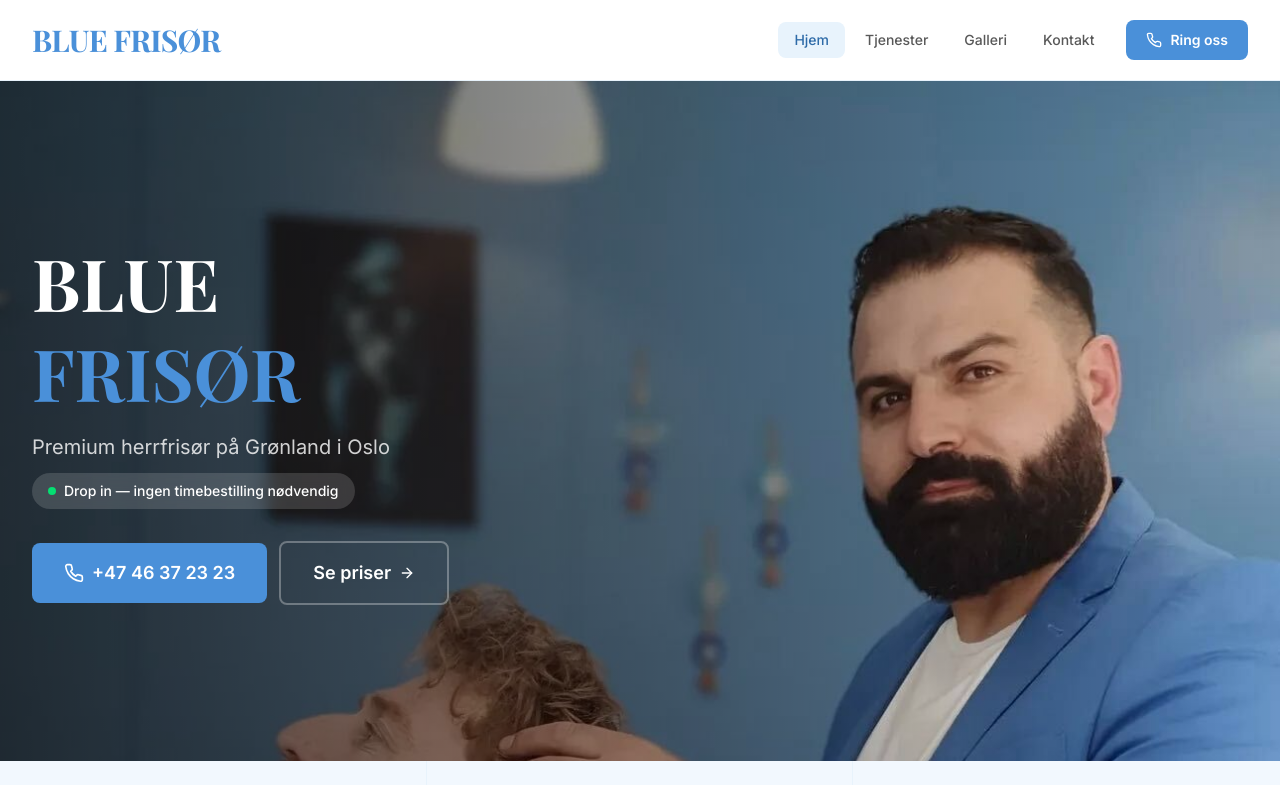
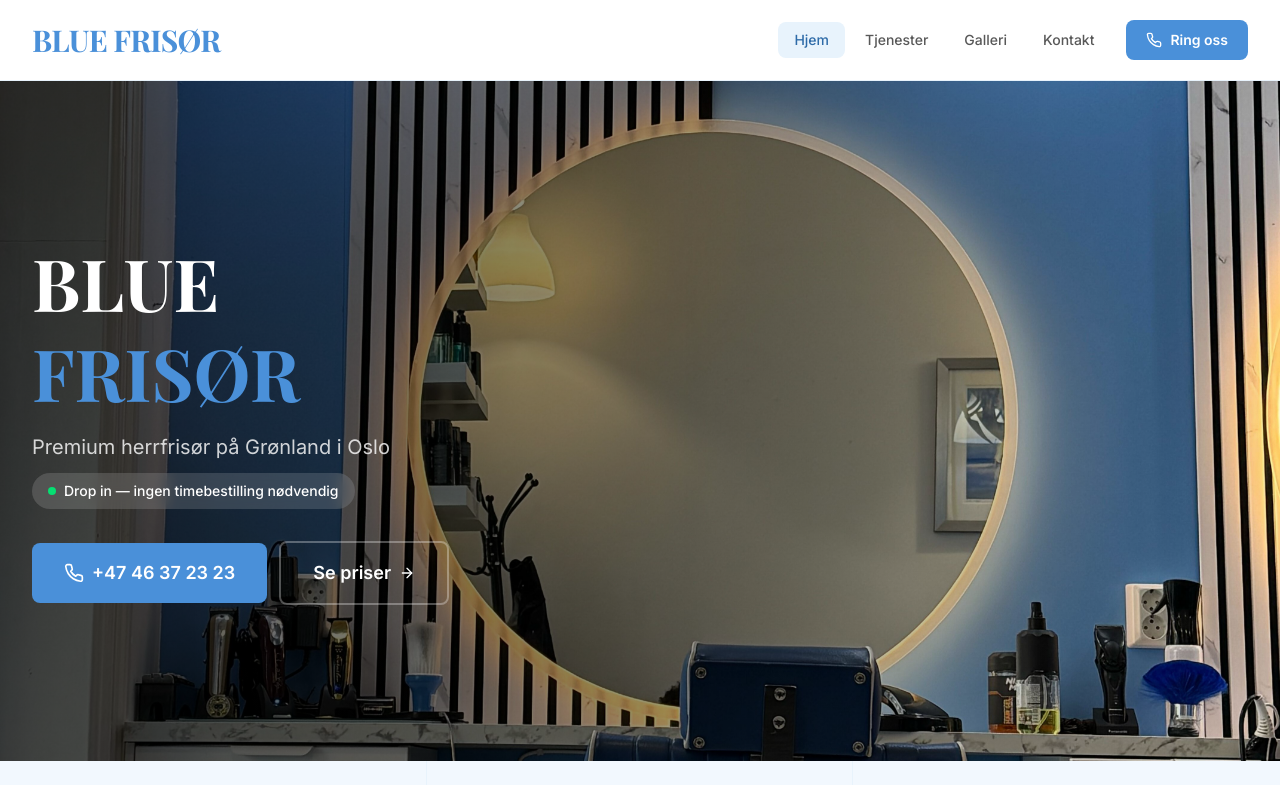
Before and after one commit to GitDABA/bk-bluefrisor, a Next.js app: page / in a window 1280 px wide. Shown: the top 785 px of the page. Built offline with nearby package versions, Linux system fonts and the light colour scheme.

Commit message:
hero: swap desktop image to interior_3

```diff
--- a/src/app/page.tsx
+++ b/src/app/page.tsx
@@ -17,14 +17,14 @@ export default function HomePage() {
     <>
       {/* ═══════════════════════════════════════════ HERO ═══════════════════════════════════════════ */}
       <section className="relative overflow-hidden bg-[var(--black)]" aria-label="Hero">
-        {/* Desktop hero: barber_action_1 — the powerful direct gaze */}
+        {/* Desktop hero: interior_3 — intimate single station */}
         <div className="hidden md:block">
           <div className="relative h-[85vh] min-h-[600px]">
             <Image
-              src="/images/barber_action_1.jpg"
-              alt="Frisør hos Blue Frisør styler en kundes hår"
+              src="/images/interior_3.jpg"
+              alt="Frisørstol med belyst speil hos Blue Frisør"
               fill
-              className="object-cover object-top"
+              className="object-cover"
               priority
               sizes="100vw"
             />
```
